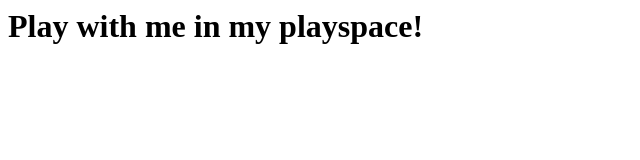
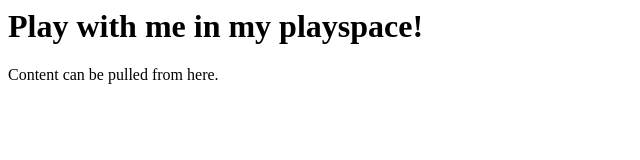
Before and after one commit to etmichal/playground, a plain HTML site: page index.html in a window 1280 px wide. Shown: the whole page, without its empty margins (0-640 px from the left). Drawn offline with nearby package versions, Linux system fonts and the light colour scheme; no server answers.

Commit message:
Fixed intentional error

```diff
--- a/index.html
+++ b/index.html
@@ -11,7 +11,7 @@
 
   <script type="text/javascript">
 
-    $.ajax("deta.txt").done(function(data) {
+    $.ajax("data.txt").done(function(data) {
       $("#p1").text(data);
     }).fail(function() {
       alert("Could not retrieve data.");
```
